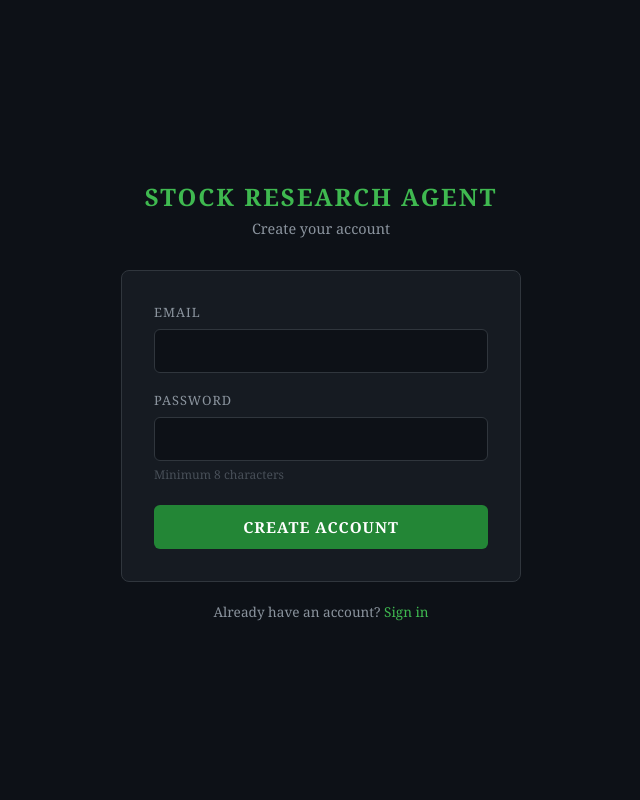
After one commit to jwarden1550/stock-agent, a Flask app: page /register in a window 1280 px wide. The commit adds this page. Shown: the whole page, without its empty margins (319-959 px from the left). Run offline with Flask 3, Linux system fonts and the light colour scheme.

Commit message:
Add email/password auth with login and register pages

```diff
--- a/app.py
+++ b/app.py
@@ -1,34 +1,97 @@
-from flask import Flask, render_template, request, jsonify
+import os
+from flask import Flask, render_template, request, jsonify, redirect, url_for
+from flask_login import LoginManager, UserMixin, login_user, logout_user, login_required, current_user
 from agent import run_agent
-from db import init_db, save_report, get_reports
+from db import init_db, create_user, get_user_by_email, get_user_by_id, verify_password, save_report, get_reports
+from dotenv import load_dotenv
+
+load_dotenv()
 
 app = Flask(__name__)
+app.secret_key = os.environ["SECRET_KEY"]
+
+login_manager = LoginManager()
+login_manager.init_app(app)
+login_manager.login_view = "login"
+
 init_db()
 
+class User(UserMixin):
+    def __init__(self, data):
+        self.id = data["id"]
+        self.email = data["email"]
+
+@login_manager.user_loader
+def load_user(user_id):
+    data = get_user_by_id(int(user_id))
+    return User(data) if data else None
+
+# ---------- Auth routes ----------
+
+@app.route("/register", methods=["GET", "POST"])
+def register():
+    if current_user.is_authenticated:
+        return redirect(url_for("index"))
+    if request.method == "POST":
+        email = request.form.get("email", "").strip().lower()
+        password = request.form.get("password", "")
+        if not email or not password:
+            return render_template("register.html", error="All fields are required.")
+        if len(password) < 8:
+            return render_template("register.html", error="Password must be at least 8 characters.")
+        if get_user_by_email(email):
+            return render_template("register.html", error="An account with that email already exists.")
+        try:
+            user_id = create_user(email, password)
+            data = get_user_by_id(user_id)
+            login_user(User(data))
+            return redirect(url_for("index"))
+        except Exception:
+            return render_template("register.html", error="Something went wrong. Please try again.")
+    return render_template("register.html")
+
+@app.route("/login", methods=["GET", "POST"])
+def login():
+    if current_user.is_authenticated:
+        return redirect(url_for("index"))
+    if request.method == "POST":
+        email = request.form.get("email", "").strip().lower()
+        password = request.form.get("password", "")
+        user_data = get_user_by_email(email)
+        if not user_data or not verify_password(password, user_data["password_hash"]):
+            return render_template("login.html", error="Invalid email or password.")
+        login_user(User(user_data))
+        return redirect(url_for("index"))
+    return render_template("login.html")
+
+@app.route("/logout")
+@login_required
+def logout():
+    logout_user()
+    return redirect(url_for("login"))
+
+# ---------- App routes ----------
+
 @app.route("/")
+@login_required
 def index():
     return render_template("index.html")
 
 @app.route("/research", methods=["POST"])
+@login_required
 def research():
     data = request.get_json()
     goal = data.get("goal", "").strip()
-
     if not goal:
         return jsonify({"error": "Please enter a research goal."}), 400
-
     report, tool_calls = run_agent(goal)
-    report_id = save_report(goal, report, tool_calls)
-
-    return jsonify({
-        "report": report,
-        "tool_calls": tool_calls,
-        "id": report_id
-    })
+    report_id = save_report(goal, report, tool_calls, user_id=current_user.id)
+    return jsonify({"report": report, "tool_calls": tool_calls, "id": report_id})
 
 @app.route("/reports", methods=["GET"])
+@login_required
 def reports():
-    return jsonify(get_reports())
+    return jsonify(get_reports(user_id=current_user.id))
 
 if __name__ == "__main__":
     app.run(debug=True, port=5001)
--- a/requirements.txt
+++ b/requirements.txt
@@ -1,4 +1,6 @@
 flask
+flask-login
+bcrypt
 groq
 yfinance
 python-dotenv
--- a/templates/index.html
+++ b/templates/index.html
@@ -260,6 +260,7 @@
         <header>
             <h1>Stock Research Agent</h1>
             <p>Ask anything about stocks and the agent will research it autonomously</p>
+            <a href="/logout" style="position:absolute;top:24px;right:24px;font-size:0.8rem;color:#8b949e;text-decoration:none;letter-spacing:1px;text-transform:uppercase;">Sign Out</a>
         </header>
 
         <div class="search-section">
--- /dev/null
+++ b/templates/register.html
@@ -0,0 +1,159 @@
+<!DOCTYPE html>
+<html lang="en">
+<head>
+    <meta charset="UTF-8">
+    <meta name="viewport" content="width=device-width, initial-scale=1.0">
+    <title>Register — Stock Research Agent</title>
+    <style>
+        * { margin: 0; padding: 0; box-sizing: border-box; }
+
+        body {
+            font-family: 'Georgia', serif;
+            background-color: #0d1117;
+            color: #e6edf3;
+            min-height: 100vh;
+            display: flex;
+            align-items: center;
+            justify-content: center;
+            padding: 20px;
+        }
+
+        .card {
+            width: 100%;
+            max-width: 400px;
+        }
+
+        .card-header {
+            text-align: center;
+            margin-bottom: 32px;
+        }
+
+        .card-header h1 {
+            font-size: 1.5rem;
+            color: #3fb950;
+            letter-spacing: 2px;
+            text-transform: uppercase;
+            margin-bottom: 6px;
+        }
+
+        .card-header p {
+            color: #8b949e;
+            font-size: 0.9rem;
+        }
+
+        .form-box {
+            background: #161b22;
+            border: 1px solid #30363d;
+            border-radius: 8px;
+            padding: 32px;
+        }
+
+        .field {
+            margin-bottom: 18px;
+        }
+
+        .field label {
+            display: block;
+            font-size: 0.8rem;
+            text-transform: uppercase;
+            letter-spacing: 1px;
+            color: #8b949e;
+            margin-bottom: 8px;
+        }
+
+        .field input {
+            width: 100%;
+            padding: 11px 14px;
+            background: #0d1117;
+            border: 1px solid #30363d;
+            border-radius: 6px;
+            color: #e6edf3;
+            font-size: 0.95rem;
+            font-family: inherit;
+            outline: none;
+            transition: border-color 0.2s;
+        }
+
+        .field input:focus {
+            border-color: #3fb950;
+        }
+
+        .field .hint {
+            font-size: 0.75rem;
+            color: #484f58;
+            margin-top: 5px;
+        }
+
+        .error {
+            background: #2d1b1b;
+            border: 1px solid #f85149;
+            border-radius: 6px;
+            padding: 10px 14px;
+            color: #f85149;
+            font-size: 0.85rem;
+            margin-bottom: 18px;
+        }
+
+        .btn {
+            width: 100%;
+            padding: 12px;
+            background: #238636;
+            color: #fff;
+            border: none;
+            border-radius: 6px;
+            font-size: 0.95rem;
+            font-weight: bold;
+            font-family: inherit;
+            letter-spacing: 1px;
+            text-transform: uppercase;
+            cursor: pointer;
+            transition: background 0.2s;
+            margin-top: 4px;
+        }
+
+        .btn:hover { background: #2ea043; }
+
+        .footer {
+            text-align: center;
+            margin-top: 20px;
+            font-size: 0.85rem;
+            color: #8b949e;
+        }
+
+        .footer a {
+            color: #3fb950;
+            text-decoration: none;
+        }
+
+        .footer a:hover { text-decoration: underline; }
+    </style>
+</head>
+<body>
+    <div class="card">
+        <div class="card-header">
+            <h1>Stock Research Agent</h1>
+            <p>Create your account</p>
+        </div>
+        <div class="form-box">
+            {% if error %}
+            <div class="error">{{ error }}</div>
+            {% endif %}
+            <form method="POST" action="/register">
+                <div class="field">
+                    <label for="email">Email</label>
+                    <input type="email" id="email" name="email" autocomplete="email" required />
+                </div>
+                <div class="field">
+                    <label for="password">Password</label>
+                    <input type="password" id="password" name="password" autocomplete="new-password" required />
+                    <div class="hint">Minimum 8 characters</div>
+                </div>
+                <button type="submit" class="btn">Create Account</button>
+            </form>
+        </div>
+        <div class="footer">
+            Already have an account? <a href="/login">Sign in</a>
+        </div>
+    </div>
+</body>
+</html>
```
Also changed, not shown: db.py (+49 -6 lines), templates/login.html (added, +152 -0 lines), 1 other file.
